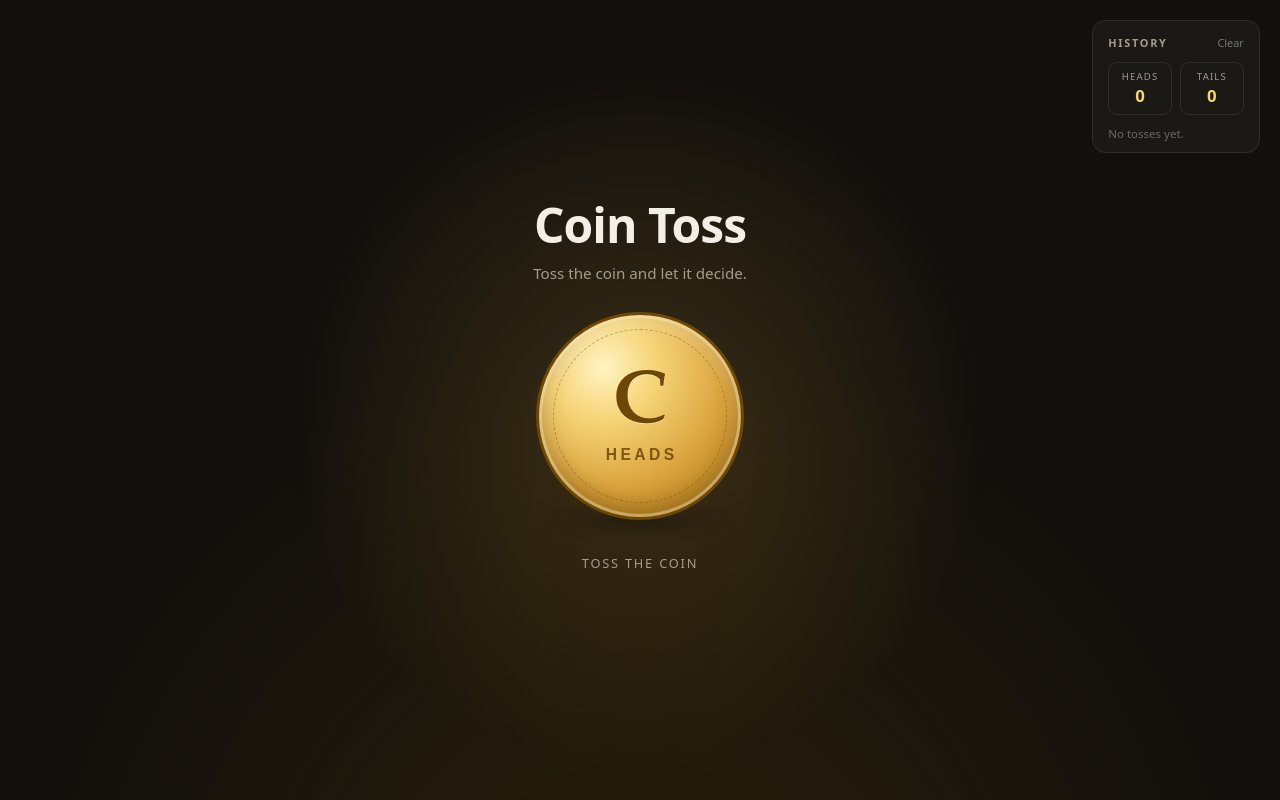
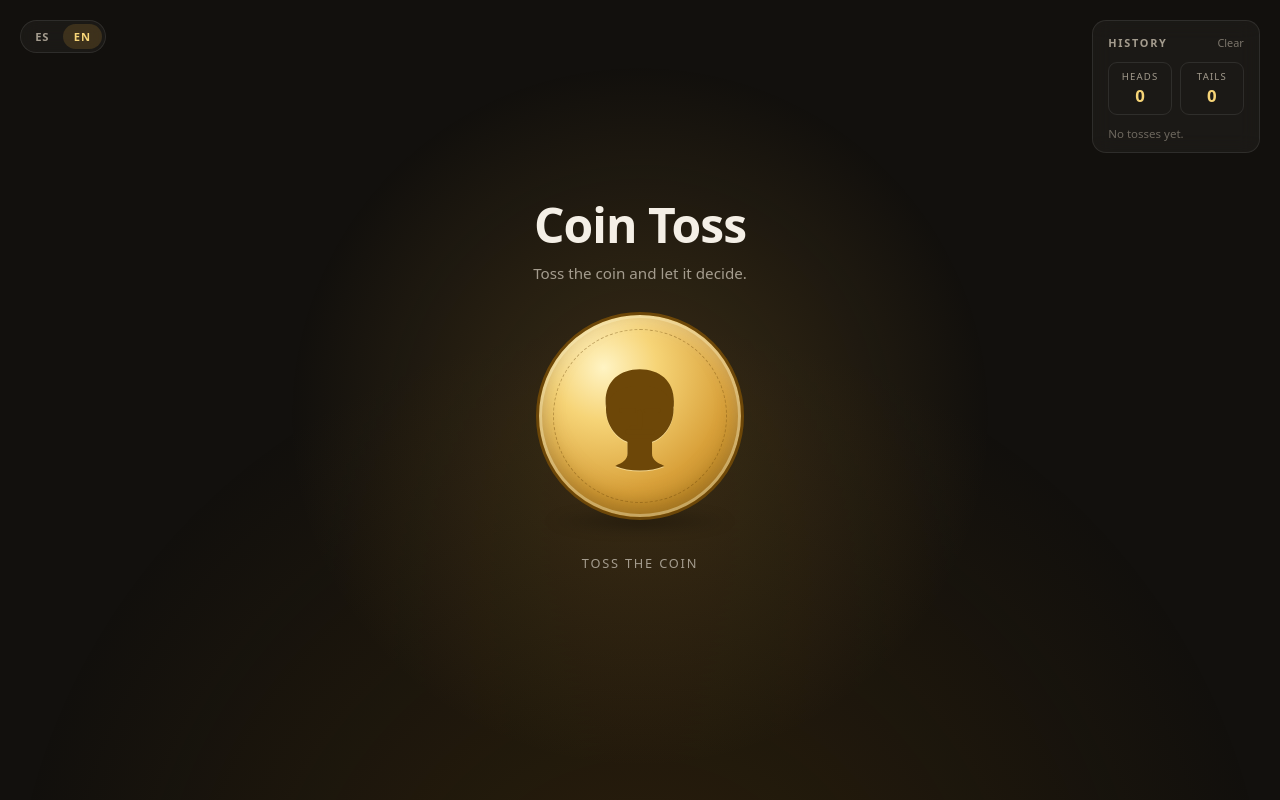
Before and after one commit to damrek/coin-flip, a plain HTML site: page index.html in a window 1280 px wide. Drawn offline with Linux system fonts and the light colour scheme.

Commit message:
feat: drawn coin faces, ES/EN language selector, styled history scrollbar

```diff
--- a/app.js
+++ b/app.js
@@ -1,13 +1,70 @@
 /**
- * Coin Toss — toss logic and history.
+ * Coin Toss — toss logic, history, and localisation.
  *
  * Core rule: the outcome is drawn BEFORE the animation starts, and the final
  * spin angle is derived from it. Drawing mid-flight would let the coin land on
  * a face that disagrees with the outcome that was already decided.
+ *
+ * Localisation stores language-neutral keys ('heads' / 'tails') in history and
+ * translates them at render time, so switching language re-labels the existing
+ * history instead of invalidating it.
  */
 
-const STORAGE_KEY = 'coinflip.history.v1';
+const HISTORY_KEY = 'coinflip.history.v1';
+const LANG_KEY = 'coinflip.lang';
 const MAX_ENTRIES = 50;
+
+/* ----------------------------------------------------------------
+   Strings
+   ---------------------------------------------------------------- */
+
+const STRINGS = {
+  es: {
+    docTitle: 'Moneda',
+    metaDescription: 'Lanza la moneda y deja que decida.',
+    heading: 'Moneda',
+    subtitle: 'Toca la moneda y deja que decida.',
+    hint: 'Pulsa la moneda',
+    heads: 'Cara',
+    tails: 'Cruz',
+    historyTitle: 'Histórico',
+    clear: 'Limpiar',
+    empty: 'Aún no hay lanzamientos.',
+    coinLabel: 'Lanzar la moneda',
+    langLabel: 'Idioma',
+    historyLabel: 'Histórico de lanzamientos',
+  },
+  en: {
+    docTitle: 'Coin Toss',
+    metaDescription: 'Toss the coin and let it decide.',
+    heading: 'Coin Toss',
+    subtitle: 'Toss the coin and let it decide.',
+    hint: 'Toss the coin',
+    heads: 'Heads',
+    tails: 'Tails',
+    historyTitle: 'History',
+    clear: 'Clear',
+    empty: 'No tosses yet.',
+    coinLabel: 'Toss the coin',
+    langLabel: 'Language',
+    historyLabel: 'Toss history',
+  },
+};
+
+const DEFAULT_LANG = 'es';
+
+let lang = DEFAULT_LANG;
+let lastSide = null; // last landed outcome, kept so a language switch can relabel it
+
+/** Translate a key for the active language, falling back to Spanish. */
+function t(key) {
+  const table = STRINGS[lang] || STRINGS[DEFAULT_LANG];
+  return table[key] ?? STRINGS[DEFAULT_LANG][key] ?? key;
+}
+
+/* ----------------------------------------------------------------
+   DOM
+   ---------------------------------------------------------------- */
 
 const coin = document.getElementById('coin');
 const lift = document.getElementById('coinLift');
@@ -18,6 +75,8 @@ const list = document.getElementById('historyList');
 const clearBtn = document.getElementById('clearHistory');
 const countHeads = document.getElementById('countHeads');
 const countTails = document.getElementById('countTails');
+const metaDescription = document.getElementById('metaDescription');
+const langButtons = Array.from(document.querySelectorAll('.lang__btn'));
 
 const reduceMotion = window.matchMedia('(prefers-reduced-motion: reduce)');
 
@@ -30,7 +89,7 @@ let pending = null;
 
 function readHistory() {
   try {
-    const raw = localStorage.getItem(STORAGE_KEY);
+    const raw = localStorage.getItem(HISTORY_KEY);
     const parsed = raw ? JSON.parse(raw) : [];
     return Array.isArray(parsed)
       ? parsed.filter((e) => e && (e.side === 'heads' || e.side === 'tails'))
@@ -43,10 +102,61 @@ function readHistory() {
 
 function writeHistory(entries) {
   try {
-    localStorage.setItem(STORAGE_KEY, JSON.stringify(entries.slice(0, MAX_ENTRIES)));
+    localStorage.setItem(HISTORY_KEY, JSON.stringify(entries.slice(0, MAX_ENTRIES)));
   } catch {
     // Without persistence everything still works; it just resets on reload.
   }
+}
+
+function readLang() {
+  try {
+    const saved = localStorage.getItem(LANG_KEY);
+    if (saved && STRINGS[saved]) return saved;
+  } catch {
+    // fall through to detection
+  }
+  const preferred = navigator.language || '';
+  return preferred.toLowerCase().startsWith('es') ? 'es' : 'en';
+}
+
+function writeLang(value) {
+  try {
+    localStorage.setItem(LANG_KEY, value);
+  } catch {
+    // Preference simply will not survive a reload.
+  }
+}
+
+/* ----------------------------------------------------------------
+   Language
+   ---------------------------------------------------------------- */
+
+function applyLang(next) {
+  if (!STRINGS[next]) return;
+  lang = next;
+  writeLang(next);
+
+  document.documentElement.lang = next;
+  document.title = t('docTitle');
+  metaDescription.setAttribute('content', t('metaDescription'));
+
+  // Every element carrying a data hook is relabelled in place.
+  for (const el of document.querySelectorAll('[data-i18n]')) {
+    el.textContent = t(el.dataset.i18n);
+  }
+  for (const el of document.querySelectorAll('[data-i18n-aria]')) {
+    el.setAttribute('aria-label', t(el.dataset.i18nAria));
+  }
+  for (const btn of langButtons) {
+    btn.setAttribute('aria-pressed', String(btn.dataset.lang === next));
+  }
+
+  if (lastSide) result.textContent = t(lastSide);
+  render();
+}
+
+for (const btn of langButtons) {
+  btn.addEventListener('click', () => applyLang(btn.dataset.lang));
 }
 
 /* ----------------------------------------------------------------
@@ -66,7 +176,7 @@ function render() {
   if (entries.length === 0) {
     const li = document.createElement('li');
     li.className = 'history__empty';
-    li.textContent = 'No tosses yet.';
+    li.textContent = t('empty');
     list.replaceChildren(li);
     return;
   }
@@ -81,7 +191,7 @@ function render() {
 
       const side = document.createElement('span');
       side.className = 'entry__side';
-      side.textContent = entry.side === 'heads' ? 'Heads' : 'Tails';
+      side.textContent = t(entry.side);
 
       const n = document.createElement('span');
       n.className = 'entry__n';
@@ -128,7 +238,8 @@ function flip() {
   if (reduceMotion.matches) {
     // No animation: show the outcome directly.
     spin.style.transform = `rotateX(${endAngle}deg)`;
-    result.textContent = isHeads ? 'Heads' : 'Tails';
+    lastSide = side;
+    result.textContent = t(side);
     result.classList.add('is-visible');
     commit(side);
     return;
@@ -156,7 +267,8 @@ function settle(side) {
   busy = false;
   coin.disabled = false;
 
-  result.textContent = side === 'heads' ? 'Heads' : 'Tails';
+  lastSide = side;
+  result.textContent = t(side);
   result.classList.add('is-visible');
 
   // The bounce lives on .coin, separate from the arc, so the two do not fight
@@ -182,8 +294,9 @@ coin.addEventListener('click', flip);
 
 clearBtn.addEventListener('click', () => {
   writeHistory([]);
+  lastSide = null;
   render();
   result.classList.remove('is-visible');
 });
 
-render();
+applyLang(readLang());
--- a/index.html
+++ b/index.html
@@ -1,29 +1,35 @@
 <!DOCTYPE html>
-<html lang="en">
+<html lang="es">
 <head>
   <meta charset="UTF-8">
   <meta name="viewport" content="width=device-width, initial-scale=1.0">
-  <title>Coin Toss</title>
-  <meta name="description" content="Toss the coin and let it decide.">
+  <title>Moneda</title>
+  <meta name="description" id="metaDescription" content="Lanza la moneda y deja que decida.">
   <link rel="stylesheet" href="style.css">
 </head>
 <body>
   <div class="glow" aria-hidden="true"></div>
 
+  <!-- Language selector -->
+  <div class="lang" role="group" data-i18n-aria="langLabel">
+    <button type="button" class="lang__btn" data-lang="es" aria-pressed="true">ES</button>
+    <button type="button" class="lang__btn" data-lang="en" aria-pressed="false">EN</button>
+  </div>
+
   <!-- History panel -->
-  <aside class="history" aria-label="Toss history">
+  <aside class="history" data-i18n-aria="historyLabel">
     <header class="history__head">
-      <h2 class="history__title">History</h2>
-      <button type="button" class="history__clear" id="clearHistory">Clear</button>
+      <h2 class="history__title" data-i18n="historyTitle">Histórico</h2>
+      <button type="button" class="history__clear" id="clearHistory" data-i18n="clear">Limpiar</button>
     </header>
 
     <dl class="tally">
       <div class="tally__item">
-        <dt class="tally__label">Heads</dt>
+        <dt class="tally__label" data-i18n="heads">Cara</dt>
         <dd class="tally__value" id="countHeads">0</dd>
       </div>
       <div class="tally__item">
-        <dt class="tally__label">Tails</dt>
+        <dt class="tally__label" data-i18n="tails">Cruz</dt>
         <dd class="tally__value" id="countTails">0</dd>
       </div>
     </dl>
@@ -33,31 +39,42 @@
 
   <!-- Main scene -->
   <main class="stage">
-    <h1 class="title">Coin Toss</h1>
-    <p class="subtitle">Toss the coin and let it decide.</p>
+    <h1 class="title" data-i18n="heading">Moneda</h1>
+    <p class="subtitle" data-i18n="subtitle">Toca la moneda y deja que decida.</p>
 
     <div class="coin-area">
       <div class="shadow" id="coinShadow" aria-hidden="true"></div>
 
-      <button type="button" class="coin" id="coin" aria-describedby="hint">
+      <button type="button" class="coin" id="coin" data-i18n-aria="coinLabel">
         <span class="coin__lift" id="coinLift">
           <span class="coin__spin" id="coinSpin">
+            <!-- Heads: classical medallion portrait -->
             <span class="face face--heads" aria-hidden="true">
               <span class="face__ring"></span>
-              <span class="face__mark">C</span>
-              <span class="face__word">HEADS</span>
+              <svg class="face__art" viewBox="0 0 100 100" focusable="false">
+                <path class="solid" d="M50 22c12 0 22 10 22 23 0 13-10 23-22 23s-22-10-22-23c0-13 10-23 22-23Z"/>
+                <path class="solid" d="M28 44c-2-16 8-25 22-25s24 9 22 25c-3-10-10-14-22-14s-19 4-22 14Z"/>
+                <path class="solid" d="M42 64h16v10c0 4 3 6 8 8-9 4-23 4-32 0 5-2 8-4 8-8Z"/>
+                <path class="line" d="M38 46h8"/>
+                <path class="line" d="M54 46h8"/>
+                <path class="line" d="M50 47v10h-5"/>
+                <path class="line" d="M42 60h16"/>
+              </svg>
             </span>
+            <!-- Tails: cross pattée -->
             <span class="face face--tails" aria-hidden="true">
               <span class="face__ring"></span>
-              <span class="face__mark face__mark--cross"></span>
-              <span class="face__word">TAILS</span>
+              <svg class="face__art" viewBox="0 0 100 100" focusable="false">
+                <path class="solid" d="M34 16h32l-9 27h27v23H57v18H43V66H16V43h27Z"/>
+                <circle class="line" cx="50" cy="50" r="30"/>
+              </svg>
             </span>
           </span>
         </span>
       </button>
     </div>
 
-    <p class="hint" id="hint">Toss the coin</p>
+    <p class="hint" id="hint" data-i18n="hint">Pulsa la moneda</p>
     <p class="result" id="result" role="status" aria-live="polite"></p>
   </main>
 
--- a/style.css
+++ b/style.css
@@ -87,7 +87,6 @@ body {
   font-size: 0.8rem;
   letter-spacing: 0.14em;
   text-transform: uppercase;
-  transition: opacity 300ms ease;
 }
 
 .result {
@@ -135,6 +134,7 @@ body {
 
 .coin {
   position: relative;
+  display: block;
   width: var(--coin-size);
   height: var(--coin-size);
   padding: 0;
@@ -174,9 +174,7 @@ body {
   position: absolute;
   inset: 0;
   display: grid;
-  place-content: center;
-  justify-items: center;
-  gap: 0.15rem;
+  place-items: center;
   border-radius: 50%;
   border: 3px solid var(--gold-5);
   backface-visibility: hidden;
@@ -201,49 +199,26 @@ body {
   border-radius: 50%;
 }
 
-.face__mark {
-  font-family: "Iowan Old Style", "Palatino Linotype", Palatino, Georgia, serif;
-  font-size: calc(var(--coin-size) * 0.36);
-  font-weight: 700;
-  line-height: 1;
-  text-shadow: 0 1px 0 rgba(255, 244, 196, 0.6);
+/* Drawn art, engraved into the metal */
+.face__art {
+  display: block;
+  width: 76%;
+  height: 76%;
+  color: var(--gold-5);
+  /* A light edge under the strokes sells the engraving. */
+  filter: drop-shadow(0 1px 0 rgba(255, 244, 196, 0.55));
 }
 
-.face__mark--cross {
-  position: relative;
-  width: calc(var(--coin-size) * 0.3);
-  height: calc(var(--coin-size) * 0.3);
-  font-size: 0;
-  text-shadow: none;
+.face__art .solid {
+  fill: currentColor;
 }
 
-.face__mark--cross::before,
-.face__mark--cross::after {
-  content: "";
-  position: absolute;
-  inset: 0;
-  margin: auto;
-  border-radius: 2px;
-  background: var(--gold-5);
-}
-
-/* Maltese cross */
-.face__mark--cross::before {
-  width: 100%;
-  height: 32%;
-}
-
-.face__mark--cross::after {
-  width: 32%;
-  height: 100%;
-}
-
-.face__word {
-  font-size: calc(var(--coin-size) * 0.075);
-  font-weight: 700;
-  letter-spacing: 0.22em;
-  text-indent: 0.22em;
-  opacity: 0.85;
+.face__art .line {
+  fill: none;
+  stroke: currentColor;
+  stroke-width: 3;
+  stroke-linecap: round;
+  stroke-linejoin: round;
 }
 
 /* ------------------------------------------------------------
@@ -328,6 +303,52 @@ body {
   100% {
     transform: translateY(0) scale(1);
   }
+}
+
+/* ------------------------------------------------------------
+   Language selector
+   ------------------------------------------------------------ */
+
+.lang {
+  position: fixed;
+  top: 1.25rem;
+  left: 1.25rem;
+  z-index: 2;
+  display: flex;
+  gap: 2px;
+  padding: 3px;
+  border: 1px solid var(--line);
+  border-radius: 999px;
+  background: var(--panel);
+  backdrop-filter: blur(10px);
+}
+
+.lang__btn {
+  padding: 0.3rem 0.7rem;
+  border: 0;
+  border-radius: 999px;
+  background: none;
+  color: var(--ink-dim);
+  font: inherit;
+  font-size: 0.7rem;
+  font-weight: 600;
+  letter-spacing: 0.08em;
+  cursor: pointer;
+  transition: background 180ms ease, color 180ms ease;
+}
+
+.lang__btn:hover {
+  color: var(--ink);
+}
+
+.lang__btn[aria-pressed="true"] {
+  background: rgba(217, 161, 58, 0.18);
+  color: var(--gold-2);
+}
+
+.lang__btn:focus-visible {
+  outline: 2px solid var(--gold-2);
+  outline-offset: 2px;
 }
 
 /* ------------------------------------------------------------
@@ -417,6 +438,31 @@ body {
   max-height: 42vh;
   overflow-y: auto;
   list-style: none;
+
+  /* The list starts overflowing at 11 entries. A default scrollbar here is a
+     bright grey slab on a dark panel, so it is styled down to a thin gold
+     hairline instead. scrollbar-gutter keeps the panel from jumping sideways
+     by the scrollbar width the moment the list becomes scrollable. */
+  scrollbar-width: thin;
+  scrollbar-color: rgba(217, 161, 58, 0.45) transparent;
+  scrollbar-gutter: stable;
+}
+
+.history__list::-webkit-scrollbar {
+  width: 5px;
+}
+
+.history__list::-webkit-scrollbar-track {
+  background: transparent;
+}
+
+.history__list::-webkit-scrollbar-thumb {
+  background: rgba(217, 161, 58, 0.4);
+  border-radius: 3px;
+}
+
+.history__list::-webkit-scrollbar-thumb:hover {
+  background: rgba(217, 161, 58, 0.65);
 }
 
 .history__empty {
@@ -467,8 +513,14 @@ body {
 }
 
 @media (max-width: 620px) {
+  .lang {
+    top: auto;
+    bottom: 0.75rem;
+    left: 0.75rem;
+  }
+
   .history {
-    top: auto;
+    top: 0.75rem;
     right: 0.75rem;
     left: 0.75rem;
     width: auto;
```
